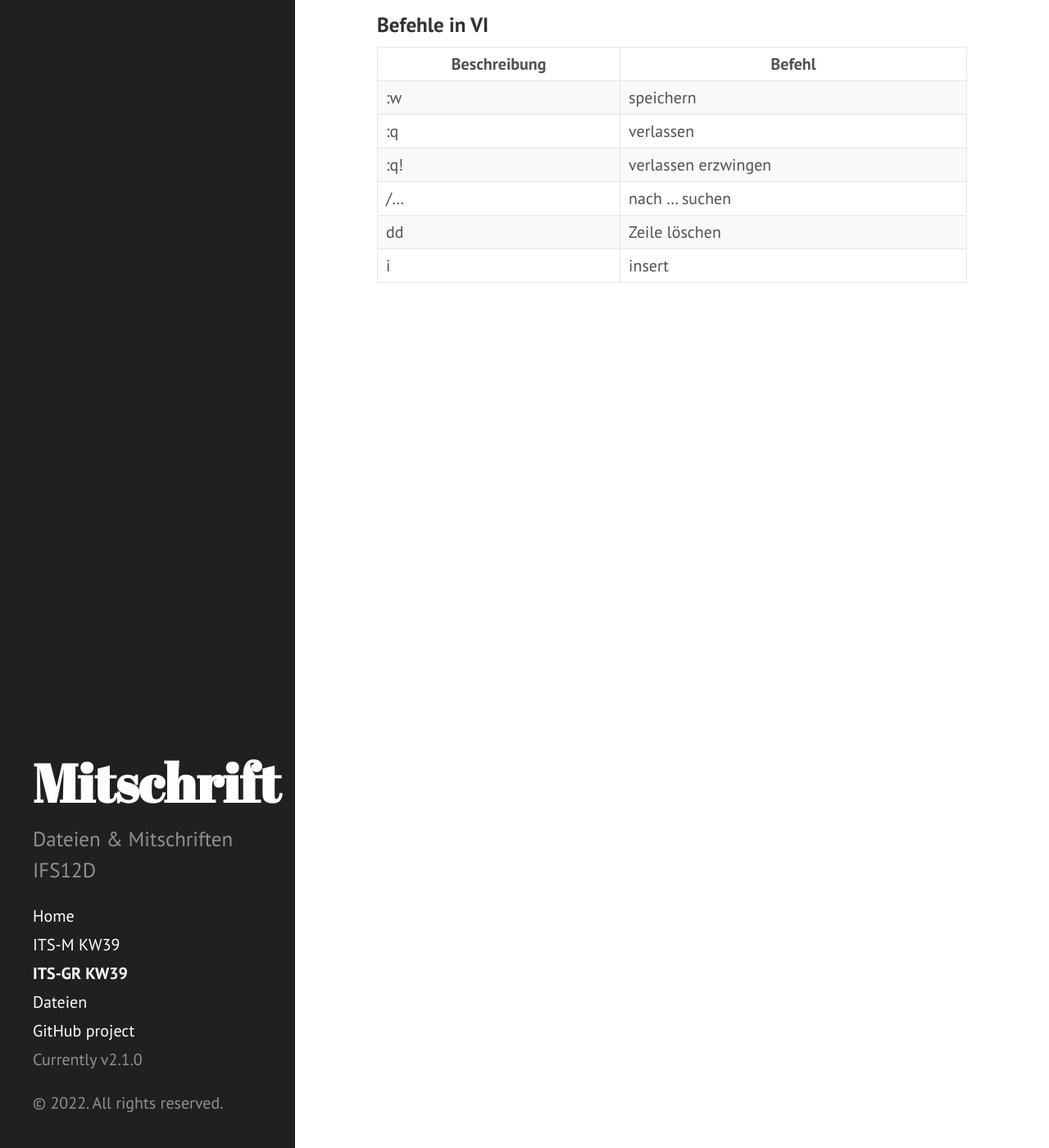
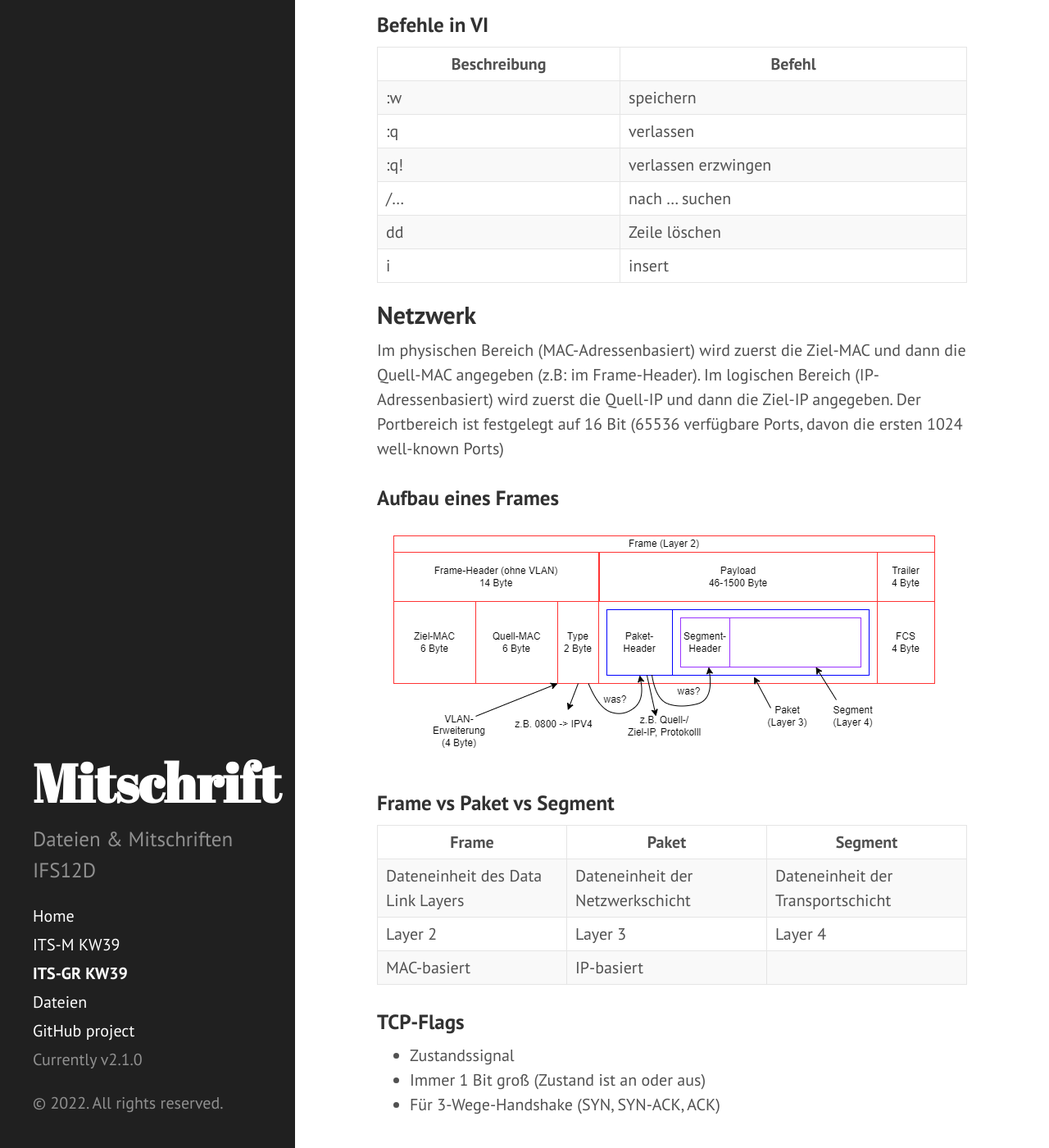
Before and after one commit to Semoxea/semoxea.github.io, a Jekyll site: the page built from data/entries/ITS-GR/2022-09-28-ITS.md, in a window 1280 px wide and 1400 px high, scrolled down 1105 px. Shown: the whole window at 82% size. Built offline with Jekyll 4.4.1, drawn with Linux system fonts in a browser that asks for light colours; Markdown is read by kramdown in place of the engine named in the settings.

Commit message:
its unterricht

```diff
--- a/data/entries/ITS-GR/2022-09-28-ITS.md
+++ b/data/entries/ITS-GR/2022-09-28-ITS.md
@@ -38,3 +38,27 @@ Bedeutung:  user darf r, w, x
 |/...|nach ... suchen|
 |dd|Zeile löschen|
 |i|insert|
+
+## Netzwerk
+
+Im physischen Bereich (MAC-Adressenbasiert) wird zuerst die Ziel-MAC und dann die Quell-MAC angegeben (z.B: im Frame-Header).
+Im logischen Bereich (IP-Adressenbasiert) wird zuerst die Quell-IP und dann die Ziel-IP angegeben.
+Der Portbereich ist festgelegt auf 16 Bit (65536 verfügbare Ports, davon die ersten 1024 well-known Ports)
+
+### Aufbau eines Frames
+
+![Frameaufbau](../images/frame.png)
+
+### Frame vs Paket vs Segment
+
+|Frame|Paket|Segment|
+|--|--|--|
+|Dateneinheit des Data Link Layers|Dateneinheit der Netzwerkschicht|Dateneinheit der Transportschicht|
+|Layer 2|Layer 3|Layer 4|
+|MAC-basiert|IP-basiert||
+
+### TCP-Flags
+
+- Zustandssignal
+- Immer 1 Bit groß (Zustand ist an oder aus)
+- Für 3-Wege-Handshake (SYN, SYN-ACK, ACK)
```
Also changed, not shown: data/files.md (+2 -0 lines), data/entries/images/frame.png (added), 2 other files.
